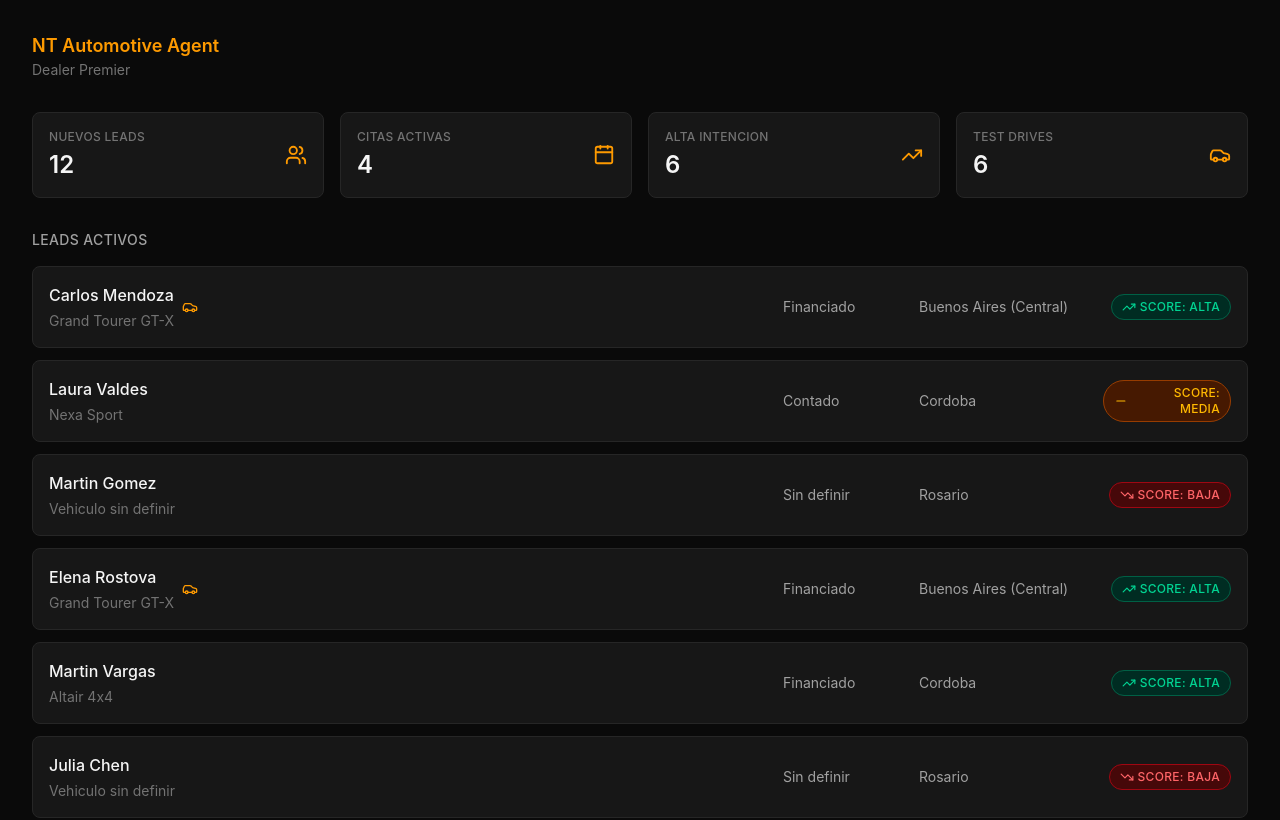
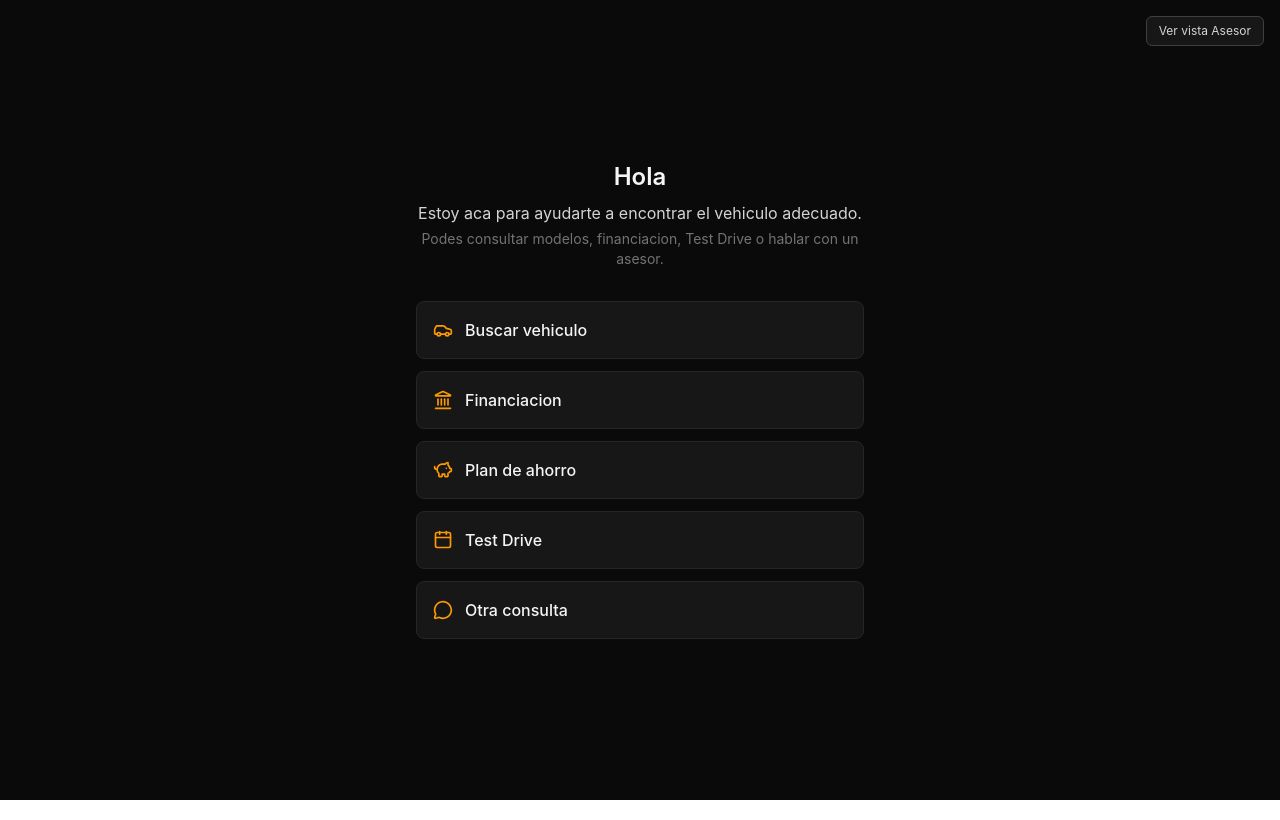
Before and after one commit to ntolaba89-cmd/nt-automotive-agent, a React (Vite) app: page / in a window 1280 px wide. Shown: the top 820 px of the page. Built offline with nearby package versions, Linux system fonts and the light colour scheme.

Commit message:
feat: pantalla de bienvenida del flujo cliente y switch de vista cliente/asesor

```diff
--- a/src/App.tsx
+++ b/src/App.tsx
@@ -8,8 +8,12 @@ import { calculateDashboardMetrics } from './core/logic'
 import { KpiCard } from './core/components/KpiCard'
 import { LeadRow } from './core/components/LeadRow'
 import { LeadDetail } from './core/components/LeadDetail'
+import { WelcomeScreen } from './core/components/WelcomeScreen'
+import type { ConversationEntryPoint } from './core/types/conversation'
 
-function App() {
+type ViewMode = 'cliente' | 'asesor'
+
+function AdvisorDashboard() {
   const [selectedLeadId, setSelectedLeadId] = useState<string | null>(null)
 
   const selectedLead = mockLeads.find((lead) => lead.id === selectedLeadId)
@@ -75,4 +79,31 @@ function App() {
   )
 }
 
+function App() {
+  const [viewMode, setViewMode] = useState<ViewMode>('cliente')
+
+  const handleSelectEntryPoint = (entryPoint: ConversationEntryPoint) => {
+    console.log('Entry point seleccionado:', entryPoint)
+    // TODO: conectar con el estado de conversacion en el proximo paso
+  }
+
+  return (
+    <div className="relative">
+      <button
+        type="button"
+        onClick={() => setViewMode(viewMode === 'cliente' ? 'asesor' : 'cliente')}
+        className="fixed right-4 top-4 z-50 rounded-md border border-neutral-700 bg-neutral-900 px-3 py-1.5 text-xs text-neutral-300 hover:bg-neutral-800"
+      >
+        Ver vista {viewMode === 'cliente' ? 'Asesor' : 'Cliente'}
+      </button>
+
+      {viewMode === 'cliente' ? (
+        <WelcomeScreen onSelectEntryPoint={handleSelectEntryPoint} />
+      ) : (
+        <AdvisorDashboard />
+      )}
+    </div>
+  )
+}
+
 export default App
--- /dev/null
+++ b/src/core/components/WelcomeScreen.tsx
@@ -0,0 +1,54 @@
+import { Car, Landmark, PiggyBank, Calendar, MessageCircle } from 'lucide-react'
+import type { LucideIcon } from 'lucide-react'
+import type { ConversationEntryPoint } from '../types/conversation'
+
+interface WelcomeScreenProps {
+  onSelectEntryPoint: (entryPoint: ConversationEntryPoint) => void
+}
+
+interface EntryOption {
+  id: ConversationEntryPoint
+  label: string
+  Icon: LucideIcon
+}
+
+const ENTRY_OPTIONS: EntryOption[] = [
+  { id: 'buscar_vehiculo', label: 'Buscar vehiculo', Icon: Car },
+  { id: 'financiacion', label: 'Financiacion', Icon: Landmark },
+  { id: 'plan_ahorro', label: 'Plan de ahorro', Icon: PiggyBank },
+  { id: 'test_drive', label: 'Test Drive', Icon: Calendar },
+  { id: 'otra_consulta', label: 'Otra consulta', Icon: MessageCircle },
+]
+
+export function WelcomeScreen({ onSelectEntryPoint }: WelcomeScreenProps) {
+  return (
+    <div className="flex min-h-screen flex-col items-center justify-center bg-neutral-950 p-8">
+      <div className="w-full max-w-md">
+        <h1 className="mb-2 text-center text-2xl font-semibold text-neutral-100">
+          Hola
+        </h1>
+        <p className="mb-1 text-center text-neutral-300">
+          Estoy aca para ayudarte a encontrar el vehiculo adecuado.
+        </p>
+        <p className="mb-8 text-center text-sm text-neutral-500">
+          Podes consultar modelos, financiacion, Test Drive o hablar con un
+          asesor.
+        </p>
+
+        <div className="flex flex-col gap-3">
+          {ENTRY_OPTIONS.map(({ id, label, Icon }) => (
+            <button
+              key={id}
+              type="button"
+              onClick={() => onSelectEntryPoint(id)}
+              className="flex items-center gap-3 rounded-lg border border-neutral-800 bg-neutral-900 p-4 text-left transition-colors hover:border-amber-600 hover:bg-neutral-800"
+            >
+              <Icon size={20} className="text-amber-500" />
+              <span className="font-medium text-neutral-100">{label}</span>
+            </button>
+          ))}
+        </div>
+      </div>
+    </div>
+  )
+}
```
